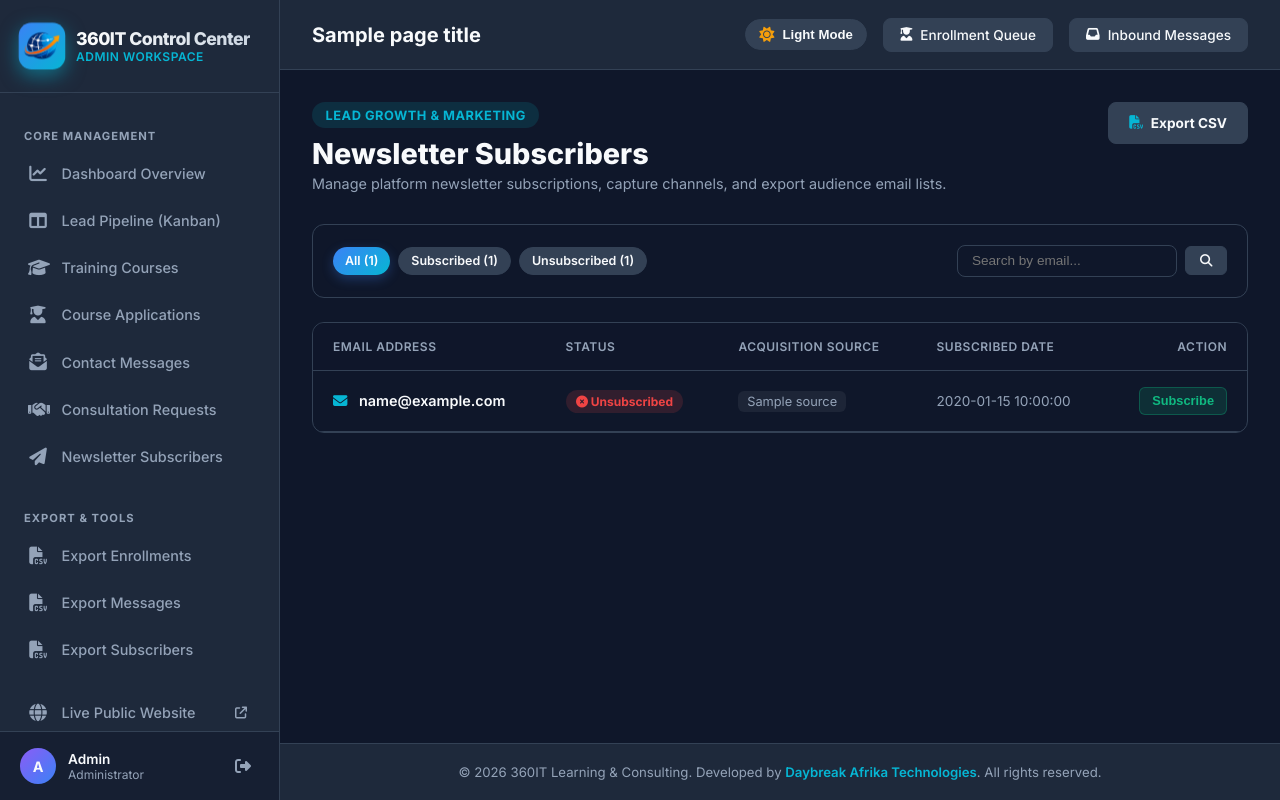
After one commit to imosudi/360it-learning-consulting, a Flask app: template app/templates/admin/newsletter_subscribers.html in a window 1280 px wide. The commit adds this page. Run offline with Flask 3, Linux system fonts and the light colour scheme; the template is opened without the code that fills it: most values are stand-ins (such as "Sample title", 1, 10 or a date in 2020).

Commit message:
feat: add dummy newsletter subscribers management routes and templates to admin

```diff
--- a/app/templates/admin/base.html
+++ b/app/templates/admin/base.html
@@ -930,17 +930,25 @@
             </a>
 
             <a href="{{ url_for('admin.consultations') }}"
-                class="nav-item {% if 'consultation' in request.endpoint %}active{% endif %}">
+                class="nav-item {% if request.endpoint and 'consultation' in request.endpoint %}active{% endif %}">
                 <div class="nav-item-content">
                     <i class="fa-solid fa-handshake"></i>
                     <span>Consultation Requests</span>
                 </div>
             </a>
 
+            <a href="{{ url_for('admin.newsletter_subscribers') }}"
+                class="nav-item {% if request.endpoint and 'newsletter' in request.endpoint %}active{% endif %}">
+                <div class="nav-item-content">
+                    <i class="fa-solid fa-paper-plane"></i>
+                    <span>Newsletter Subscribers</span>
+                </div>
+            </a>
+
             {% if g.admin_user and g.admin_user.is_super_admin %}
             <div class="nav-section-label" style="margin-top: 1rem;">System Control</div>
             <a href="{{ url_for('admin.manage_users') }}"
-                class="nav-item {% if 'users' in request.endpoint %}active{% endif %}">
+                class="nav-item {% if request.endpoint and 'users' in request.endpoint %}active{% endif %}">
                 <div class="nav-item-content">
                     <i class="fa-solid fa-users-gear"></i>
                     <span>Dashboard Users</span>
@@ -961,6 +969,13 @@
                 <div class="nav-item-content">
                     <i class="fa-solid fa-file-csv"></i>
                     <span>Export Messages</span>
+                </div>
+            </a>
+
+            <a href="{{ url_for('admin.export_newsletter_subscribers') }}" class="nav-item">
+                <div class="nav-item-content">
+                    <i class="fa-solid fa-file-csv"></i>
+                    <span>Export Subscribers</span>
                 </div>
             </a>
 
--- /dev/null
+++ b/app/templates/admin/newsletter_subscribers.html
@@ -0,0 +1,116 @@
+{% extends 'admin/base.html' %}
+
+{% block content %}
+<div class="dashboard-header" style="margin-bottom: 2rem; display: flex; align-items: flex-start; justify-content: space-between; flex-wrap: wrap; gap: 1rem;">
+    <div>
+        <span class="badge" style="background: rgba(0, 242, 254, 0.1); color: var(--accent-cyan); padding: 0.35rem 0.85rem; border-radius: 20px; font-size: 0.8rem; font-weight: 700; margin-bottom: 0.5rem; display: inline-block;">
+            Lead Growth & Marketing
+        </span>
+        <h1 style="font-size: 1.8rem; font-weight: 800; color: var(--text-primary); margin-bottom: 0.25rem;">Newsletter Subscribers</h1>
+        <p style="color: var(--text-secondary); font-size: 0.9rem;">
+            Manage platform newsletter subscriptions, capture channels, and export audience email lists.
+        </p>
+    </div>
+    <a href="{{ url_for('admin.export_newsletter_subscribers') }}" class="btn btn-secondary" style="padding: 0.75rem 1.25rem; font-weight: 700; display: inline-flex; align-items: center; gap: 0.5rem; border-radius: 8px; white-space: nowrap;">
+        <i class="fa-solid fa-file-csv" style="color: var(--accent-cyan);"></i> Export CSV
+    </a>
+</div>
+
+<!-- Filters and Search -->
+<div style="background: var(--card-bg); border: 1px solid var(--border-color); border-radius: 12px; padding: 1.25rem; margin-bottom: 1.5rem; display: flex; align-items: center; justify-content: space-between; flex-wrap: wrap; gap: 1rem;">
+    <div style="display: flex; gap: 0.5rem; flex-wrap: wrap;">
+        <a href="{{ url_for('admin.newsletter_subscribers', status='all', q=query) }}"
+           class="btn btn-sm {% if current_status == 'all' or not current_status %}btn-primary{% else %}btn-secondary{% endif %}"
+           style="border-radius: 20px; font-weight: 600;">
+           All ({{ total_count }})
+        </a>
+        <a href="{{ url_for('admin.newsletter_subscribers', status='Subscribed', q=query) }}"
+           class="btn btn-sm {% if current_status == 'Subscribed' %}btn-primary{% else %}btn-secondary{% endif %}"
+           style="border-radius: 20px; font-weight: 600;">
+           Subscribed ({{ subscribed_count }})
+        </a>
+        <a href="{{ url_for('admin.newsletter_subscribers', status='Unsubscribed', q=query) }}"
+           class="btn btn-sm {% if current_status == 'Unsubscribed' %}btn-primary{% else %}btn-secondary{% endif %}"
+           style="border-radius: 20px; font-weight: 600;">
+           Unsubscribed ({{ unsubscribed_count }})
+        </a>
+    </div>
+
+    <form method="GET" action="{{ url_for('admin.newsletter_subscribers') }}" style="display: flex; gap: 0.5rem; align-items: center;">
+        <input type="hidden" name="status" value="{{ current_status or 'all' }}">
+        <input type="text" name="q" value="{{ query or '' }}" placeholder="Search by email..."
+               style="background: var(--bg-surface); border: 1px solid var(--border-color); color: var(--text-primary); padding: 0.45rem 0.85rem; border-radius: 8px; font-size: 0.85rem; min-width: 220px;">
+        <button type="submit" class="btn btn-secondary btn-sm" style="padding: 0.45rem 0.85rem;">
+            <i class="fa-solid fa-magnifying-glass"></i>
+        </button>
+    </form>
+</div>
+
+<!-- Subscribers Data Table -->
+<div style="background: var(--card-bg); border: 1px solid var(--border-color); border-radius: 12px; overflow: hidden;">
+    <div class="table-responsive">
+        <table class="data-table" style="width: 100%; border-collapse: collapse; text-align: left; font-size: 0.9rem; white-space: nowrap;">
+            <thead>
+                <tr style="background: var(--bg-surface); border-bottom: 1px solid var(--border-color); color: var(--text-secondary); font-weight: 700;">
+                    <th style="padding: 1rem 1.25rem;">Email Address</th>
+                    <th style="padding: 1rem 1.25rem;">Status</th>
+                    <th style="padding: 1rem 1.25rem;">Acquisition Source</th>
+                    <th style="padding: 1rem 1.25rem;">Subscribed Date</th>
+                    <th style="padding: 1rem 1.25rem; text-align: right;">Action</th>
+                </tr>
+            </thead>
+            <tbody>
+                {% for sub in subscribers %}
+                <tr style="border-bottom: 1px solid var(--border-color); color: var(--text-primary);">
+                    <td style="padding: 1rem 1.25rem; font-weight: 600;">
+                        <i class="fa-solid fa-envelope" style="color: var(--accent-cyan); margin-right: 0.5rem;"></i>
+                        {{ sub.email }}
+                    </td>
+                    <td style="padding: 1rem 1.25rem;">
+                        {% if sub.status == 'Subscribed' %}
+                        <span style="background: rgba(16,185,129,0.15); color: #10b981; padding: 0.25rem 0.65rem; border-radius: 12px; font-size: 0.75rem; font-weight: 700;">
+                            <i class="fa-solid fa-circle-check"></i> Subscribed
+                        </span>
+                        {% else %}
+                        <span style="background: rgba(239,68,68,0.15); color: #ef4444; padding: 0.25rem 0.65rem; border-radius: 12px; font-size: 0.75rem; font-weight: 700;">
+                            <i class="fa-solid fa-circle-xmark"></i> Unsubscribed
+                        </span>
+                        {% endif %}
+                    </td>
+                    <td style="padding: 1rem 1.25rem;">
+                        <span style="background: rgba(255,255,255,0.06); color: var(--text-secondary); padding: 0.2rem 0.55rem; border-radius: 6px; font-size: 0.8rem;">
+                            {{ sub.source }}
+                        </span>
+                    </td>
+                    <td style="padding: 1rem 1.25rem; color: var(--text-secondary); font-size: 0.85rem;">
+                        {{ sub.created_at }}
+                    </td>
+                    <td style="padding: 1rem 1.25rem; text-align: right;">
+                        {% if not g.admin_user or not g.admin_user.is_readonly %}
+                        <form action="{{ url_for('admin.toggle_newsletter_subscriber', subscriber_id=sub.id) }}" method="POST" style="display: inline;">
+                            <input type="hidden" name="csrf_token" value="{{ csrf_token() if csrf_token is defined else '' }}">
+                            {% if sub.status == 'Subscribed' %}
+                            <button type="submit" class="btn" style="background: rgba(245,158,11,0.15); color: var(--accent-gold); border: 1px solid rgba(245,158,11,0.3); padding: 0.35rem 0.75rem; border-radius: 6px; font-size: 0.8rem;" title="Unsubscribe Lead">
+                                Unsubscribe
+                            </button>
+                            {% else %}
+                            <button type="submit" class="btn" style="background: rgba(16,185,129,0.15); color: #10b981; border: 1px solid rgba(16,185,129,0.3); padding: 0.35rem 0.75rem; border-radius: 6px; font-size: 0.8rem;" title="Re-subscribe Lead">
+                                Subscribe
+                            </button>
+                            {% endif %}
+                        </form>
+                        {% endif %}
+                    </td>
+                </tr>
+                {% else %}
+                <tr>
+                    <td colspan="5" style="padding: 3rem; text-align: center; color: var(--text-muted);">
+                        No subscribers found matching the criteria.
+                    </td>
+                </tr>
+                {% endfor %}
+            </tbody>
+        </table>
+    </div>
+</div>
+{% endblock %}
```
Also changed, not shown: app/admin/routes.py (+67 -0 lines), tests/test_dummy_newsletter.py (added, +22 -0 lines).
